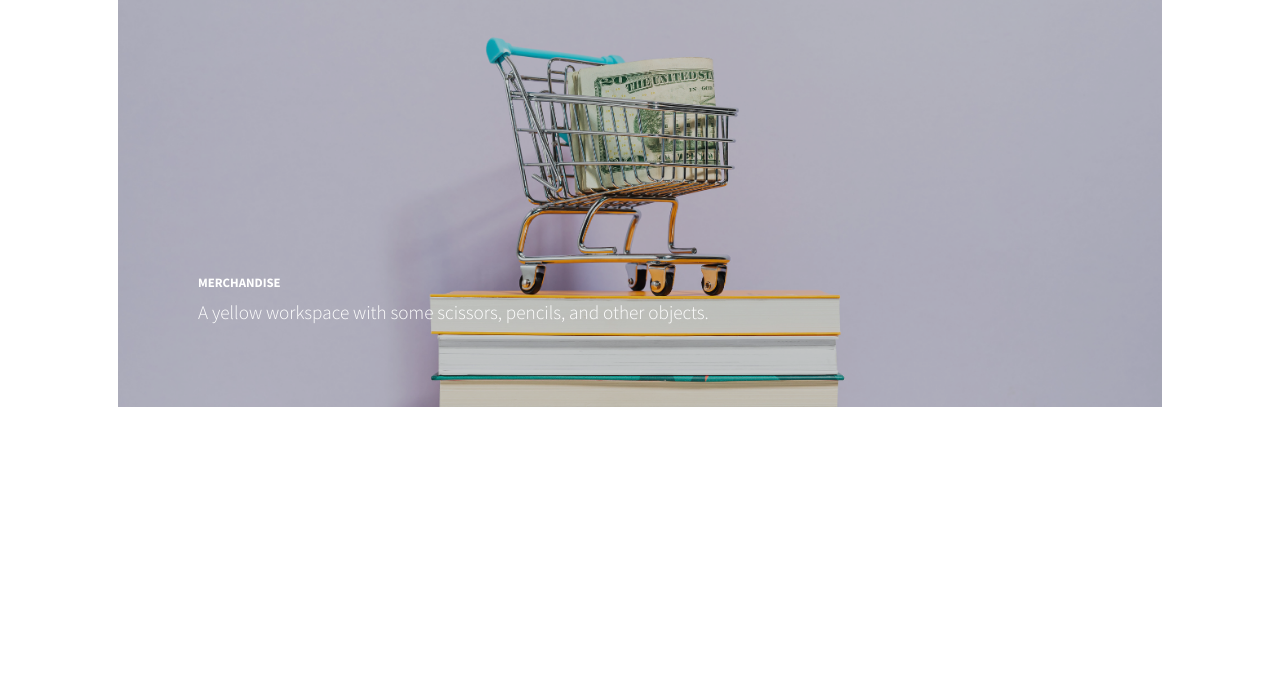
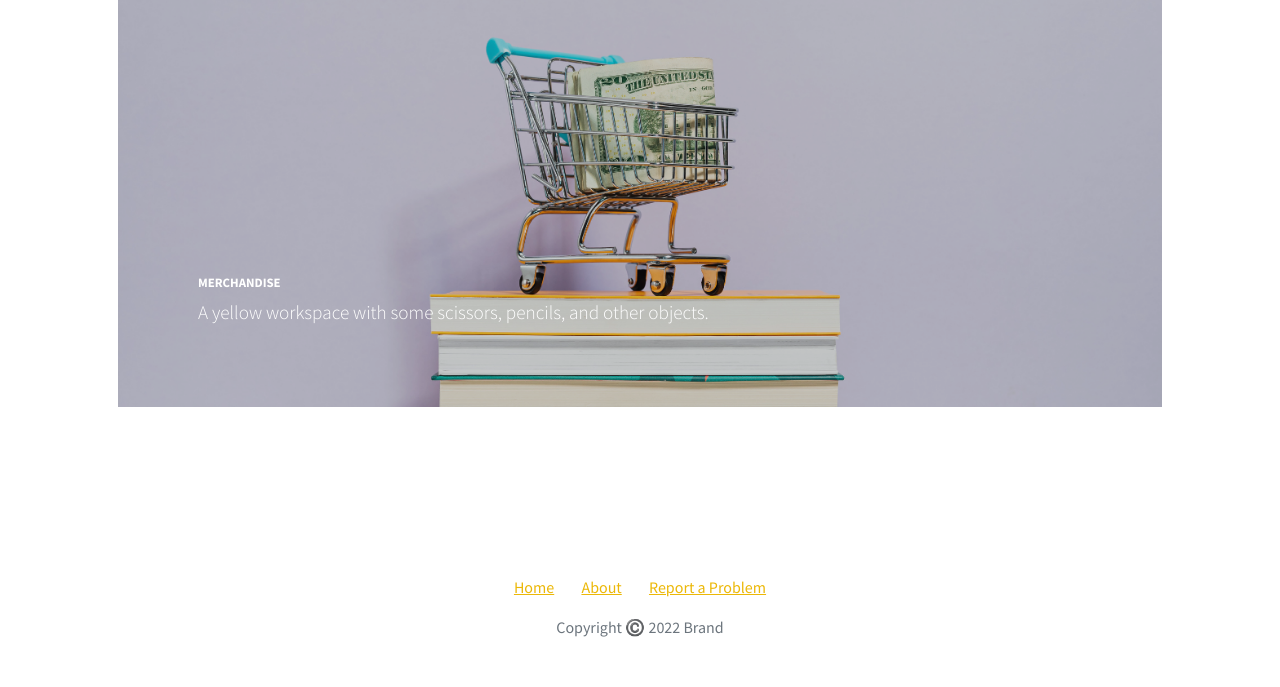
Before and after one commit to saadbhaldar1212/Project-GratPad, a Flask app: page /welcomePage in a window 1280 px wide. Shown: the part 553-1240 px from the top of the page. Before the commit the page ends 960 px from the top, so only its background shows below. Run offline with Flask 2, Linux system fonts and the light colour scheme; some libraries are stand-ins or nearby versions.

Commit message:
update 1

```diff
--- a/_int__py.py
+++ b/_int__py.py
@@ -15,6 +15,9 @@ class User(db.Model):
     u_email = db.Column(db.String(100), nullable=False)
     u_pass = db.Column(db.String(100), nullable=False)
     u_repass = db.Column(db.String(100), nullable=False)
+
+    def getId(self):
+        u_id = self.u_id
 
 
 class Login(db.Model):
--- a/template/journal.html
+++ b/template/journal.html
@@ -35,5 +35,7 @@
 
 </div>
 
+{% include '/components/footer.html' %}
+
 </body>
 </html>
--- a/template/merchandise.html
+++ b/template/merchandise.html
@@ -88,5 +88,7 @@
 
 </div>
 
+{% include '/components/footer.html' %}
+
 </body>
 </html>
--- a/template/userContactPage.html
+++ b/template/userContactPage.html
@@ -83,6 +83,8 @@
             </div>
         </div>
 
+    {% include '/components/footer.html' %}
+
     <script src="{{ url_for('static', filename='js/jquery-3.3.1.min.js') }}"></script>
     <script src="{{ url_for('static', filename='js/popper.min.js') }}"></script>
     <script src="{{ url_for('static', filename='js/jquery.validate.min.js') }}"></script>
--- a/template/userHomePage.html
+++ b/template/userHomePage.html
@@ -19,6 +19,10 @@
             <textarea id="tiny"></textarea>
         </div>-->
 
+        {% include '/components/footer.html' %}
+
+    </div>
+
 </body>
 
 </html>
--- a/template/userMainPage.html
+++ b/template/userMainPage.html
@@ -55,10 +55,29 @@
             </div>
         </section>
 
+        <footer class="text-center">
+    <div class="container text-muted py-4 py-lg-5">
+      <ul class="list-inline">
+        <li class="list-inline-item me-4">
+          <a class="link-secondary active" href="{{ url_for('index') }}">Home</a>
+        </li>
+        <li class="list-inline-item me-4">
+          <a class="link-secondary" href="{{ url_for('about') }}">About</a>
+        </li>
+        <li class="list-inline-item">
+          <a class="link-secondary" href="{{ url_for('contact') }}">Report a Problem</a>
+        </li>
+      </ul>
+      <p class="mb-0">Copyright ©️ 2022 Brand</p>
+    </div>
+</footer>
+
          </div>
 
 <script src="{{ url_for('static', filename='js/mainBodyJS.js') }}" ></script>
 <script src="{{ url_for('static', filename='js/bootstrap.bundle.min.js') }}" ></script>
 
+
+
 </body>
 </html>
```
Also changed, not shown: template/components/footer.html (+45 -1 lines), template/components/indexMainBody.html (+1 -43 lines).
